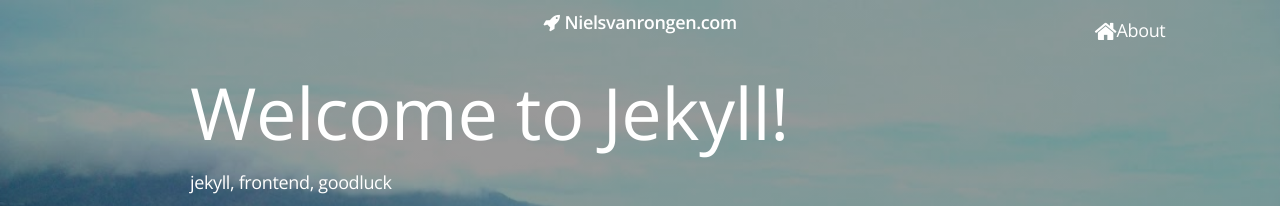
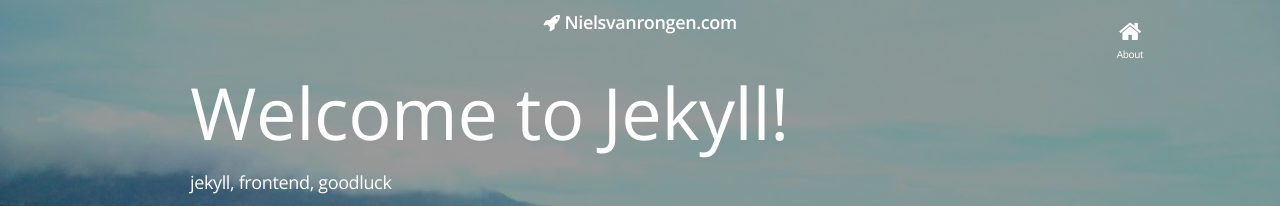
Before and after one commit to redrohX/old.redrohx.github.io, a Jekyll site: the page built from _posts/2015-01-24-welcome-to-jekyll.markdown, in a window 1280 px wide. Shown: the top 206 px of the page. Built offline with Jekyll 4.4.1, drawn with Linux system fonts in a browser that asks for light colours.

Commit message:
Making sure menu looks good

```diff
--- a/_includes/header.html
+++ b/_includes/header.html
@@ -5,7 +5,7 @@
       <ul class="site-nav">
         {% for page in site.pages %}
           {% if page.title %}
-            <li class="item"><a href="#"><i class="fa fa-home fa-lg"></i><a href="{{ page.url | prepend: site.baseurl }}">{{ page.title }}</a></li>
+            <li class="item"><a href="{{ page.url | prepend: site.baseurl }}"><i class="fa fa-home fa-lg"></i><span>{{ page.title }}</span></a></li>
             <!-- <li class="item is-active"><a href="#"><i class="fa fa-code fa-lg"></i><span>Frontend</span></a></li>
             <li class="item"><a href="#"><i class="fa fa-gamepad fa-lg"></i><span>Games</span></a></li>
             <li class="item"><a href="#"><i class="fa fa-music fa-lg"></i><span>Music</span></a></li> -->
```
